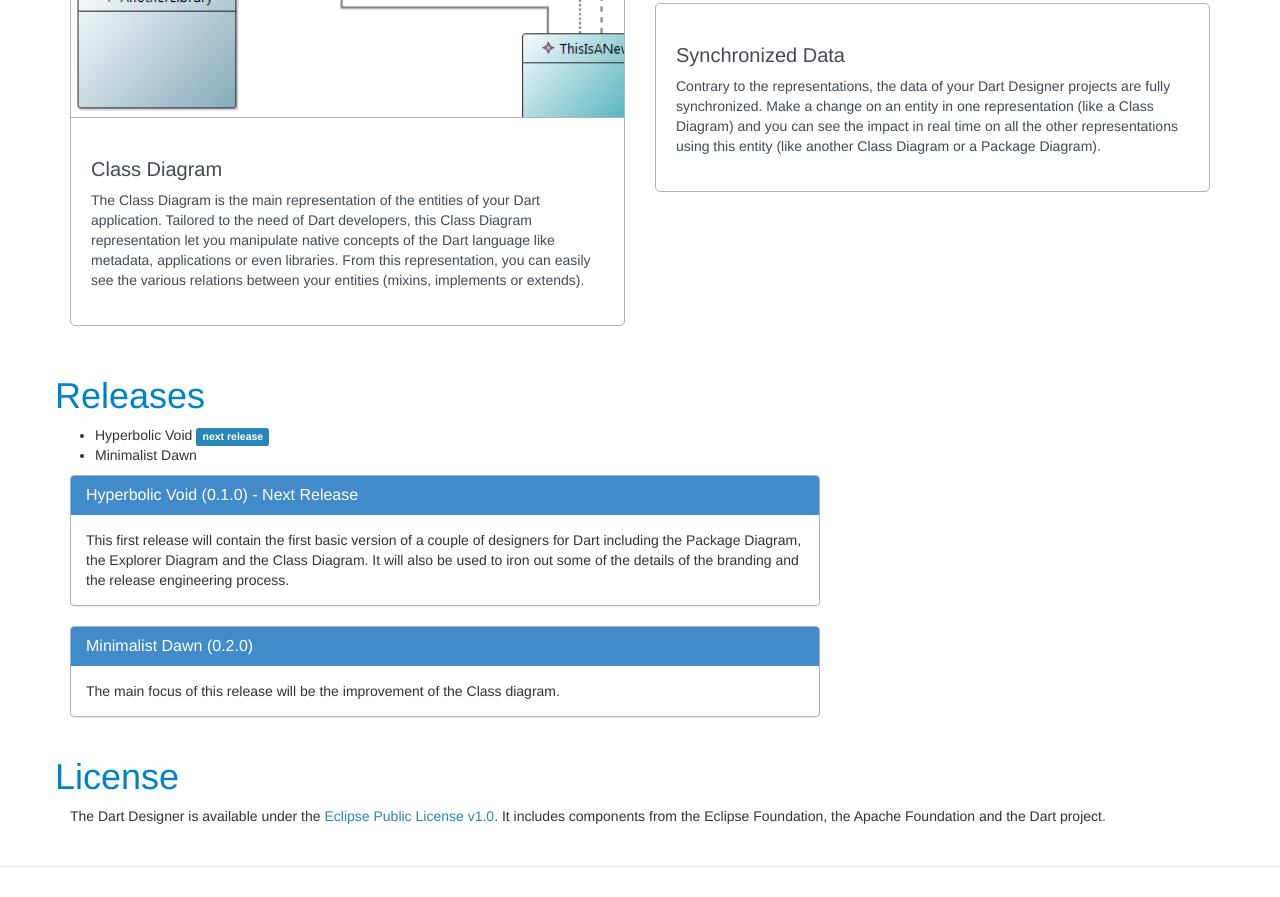
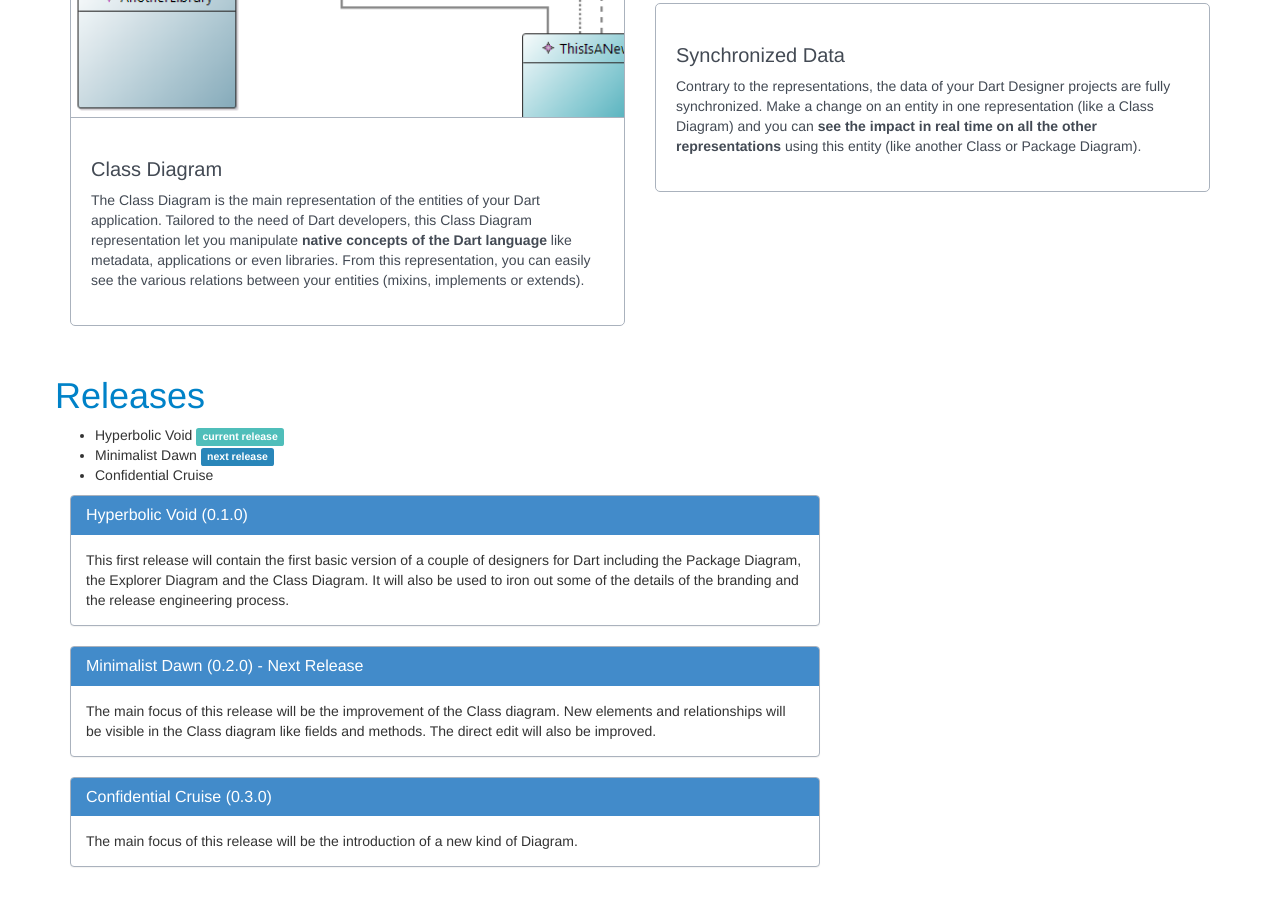
Before and after one commit to dartdesigner/dartdesigner.github.io, a website: page index.html in a window 1280 px wide. Shown: the part 2103-3000 px from the top of the page. Drawn offline with Linux system fonts and the light colour scheme.

Commit message:
Improve the documentation.
Change-Id: I60e35cf0eb773ecd2b177303e80b535440a09197

```diff
--- a/index.html
+++ b/index.html
@@ -91,7 +91,7 @@
               <div class="jumbotron-photo"><img src="images/PackageDiagram.png"></div>
               <div class="jumbotron-contents">
                 <h2>Package Diagram</h2>
-                <p>The Package Diagram of the Dart Designer will let you have a bird eye view of your project by having a look at the various Dart packages used and their dependencies. From this main viewpoint, you can navigate to other representations of your Dart resources by jumping on very quickly to a Class Diagram representation of your Dart package.</p>
+                <p>The Package Diagram of the Dart Designer will let you have a bird eye view of your project by having a look at the various Dart packages used and their dependencies. From this main viewpoint, you can <strong>navigate to other representations</strong> of your Dart resources by jumping on very quickly to a Class Diagram representation of your Dart package.</p>
               </div>
             </div>
           </div>
@@ -101,7 +101,7 @@
               <div class="jumbotron-photo"><img src="images/ClassDiagram.png"></div>
               <div class="jumbotron-contents">
                 <h2>Class Diagram</h2>
-                <p>The Class Diagram is the main representation of the entities of your Dart application. Tailored to the need of Dart developers, this Class Diagram representation let you manipulate native concepts of the Dart language like metadata, applications or even libraries. From this representation, you can easily see the various relations between your entities (mixins, implements or extends).</p>
+                <p>The Class Diagram is the main representation of the entities of your Dart application. Tailored to the need of Dart developers, this Class Diagram representation let you manipulate <strong>native concepts of the Dart language</strong> like metadata, applications or even libraries. From this representation, you can easily see the various relations between your entities (mixins, implements or extends).</p>
               </div>
             </div>
           </div>
@@ -110,7 +110,7 @@
             <div class="jumbotron">
               <div class="jumbotron-contents">
                 <h2>Unsynchronized Representations</h2>
-                <p>Most of the representation are not fully synchronized with your data, as a result if you want to create a Class Diagram, it does not have to display all the classes, libraries or applications available in your Dart package. You can easily create multiple representations on various subsets of your data.</p>
+                <p>Most of the representation are not fully synchronized with your data, as a result if you want to create a Class Diagram, it does not have to display all the classes, libraries or applications available in your Dart package. You can easily <strong>create multiple representations on various subsets of your entities.</strong>.</p>
               </div>
             </div>
           </div>
@@ -119,7 +119,7 @@
             <div class="jumbotron">
               <div class="jumbotron-contents">
                 <h2>Synchronized Data</h2>
-                <p>Contrary to the representations, the data of your Dart Designer projects are fully synchronized. Make a change on an entity in one representation (like a Class Diagram) and you can see the impact in real time on all the other representations using this entity (like another Class Diagram or a Package Diagram).</p>
+                <p>Contrary to the representations, the data of your Dart Designer projects are fully synchronized. Make a change on an entity in one representation (like a Class Diagram) and you can <strong>see the impact in real time on all the other representations</strong> using this entity (like another Class or Package Diagram).</p>
               </div>
             </div>
           </div>
@@ -133,14 +133,15 @@
         <div class="row">
           <h1>Releases</h1>
           <ul>
-            <li>Hyperbolic Void <span class="label label-primary">next release</span></li>
-            <li>Minimalist Dawn</li>
+            <li>Hyperbolic Void <span class="label label-info">current release</span></li>
+            <li>Minimalist Dawn <span class="label label-primary">next release</span></li>
+            <li>Confidential Cruise</li>
           </ul>
 
           <div class="col-md-8">
             <div class="panel panel-primary">
               <div class="panel-heading">
-                <h3 class="panel-title">Hyperbolic Void (0.1.0) - Next Release</h3>
+                <h3 class="panel-title">Hyperbolic Void (0.1.0)</h3>
               </div>
               <div class="panel-body">
                 This first release will contain the first basic version of a couple of designers for Dart including the Package Diagram, the Explorer Diagram and the Class Diagram. It will also be used to iron out some of the details of the branding and the release engineering process.
@@ -151,10 +152,21 @@
           <div class="col-md-8">
             <div class="panel panel-primary">
               <div class="panel-heading">
-                <h3 class="panel-title">Minimalist Dawn (0.2.0)</h3>
+                <h3 class="panel-title">Minimalist Dawn (0.2.0) - Next Release</h3>
               </div>
               <div class="panel-body">
-                The main focus of this release will be the improvement of the Class diagram.
+                The main focus of this release will be the improvement of the Class diagram. New elements and relationships will be visible in the Class diagram like fields and methods. The direct edit will also be improved.
+              </div>
+            </div>
+          </div>
+
+          <div class="col-md-8">
+            <div class="panel panel-primary">
+              <div class="panel-heading">
+                <h3 class="panel-title">Confidential Cruise (0.3.0)</h3>
+              </div>
+              <div class="panel-body">
+                The main focus of this release will be the introduction of a new kind of Diagram.
               </div>
             </div>
           </div>
```
